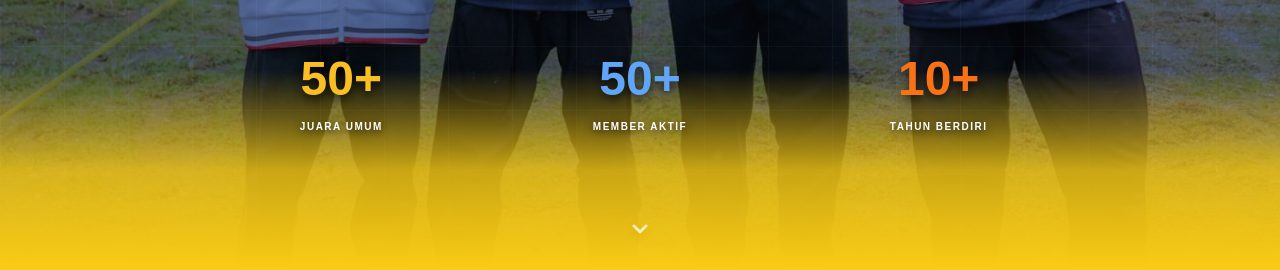
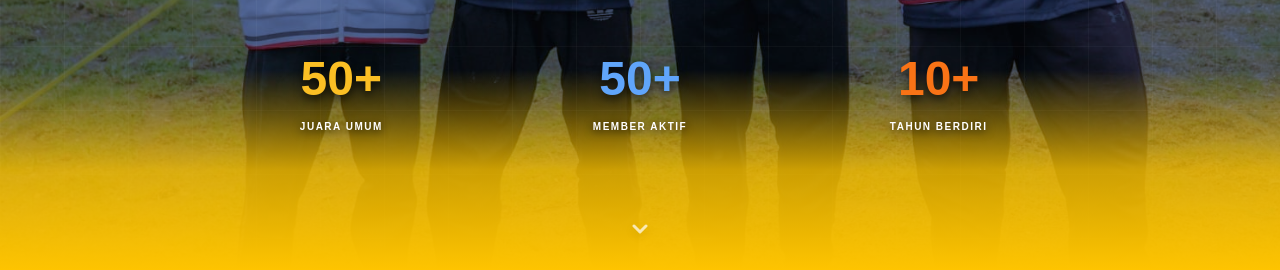
Before and after one commit to HilmyAmmar/archery-club, a Next.js app: page / in a window 1280 px wide. Shown: the part 530-800 px from the top of the page. Built offline with nearby package versions, Linux system fonts and the light colour scheme.

Commit message:
adjust gradient

```diff
--- a/src/components/sections/Hero.tsx
+++ b/src/components/sections/Hero.tsx
@@ -31,8 +31,8 @@ export default function Hero() {
       {/* 3. Grid Pattern Overlay */}
       <div className="absolute inset-0 bg-[linear-gradient(to_right,#ffffff08_1px,transparent_1px),linear-gradient(to_bottom,#ffffff08_1px,transparent_1px)] bg-[size:4rem_4rem]" />
 
-      {/* 4. Bottom Gradient Fade - Pudar ke Kuning Solid #facc15 tanpa transparansi di paling bawah */}
-      <div className="absolute bottom-0 left-0 w-full h-[25vh] bg-gradient-to-t from-[#facc15] via-[#facc15]/80 to-transparent z-10" />
+      {/* 4. Bottom Gradient Fade - Berakhir di warna solid #fec400 tanpa transparansi */}
+      <div className="absolute bottom-0 left-0 w-full h-[25vh] bg-gradient-to-t from-[#fec400] via-[#fec400]/80 to-transparent z-10" />
 
       {/* Main Content Container */}
       <div className="relative z-20 flex flex-col items-center text-center w-full px-4 max-w-5xl">
--- a/src/components/sections/Prestasi.tsx
+++ b/src/components/sections/Prestasi.tsx
@@ -5,7 +5,7 @@ export default function Prestasi() {
   return (
     <section
       id="prestasi"
-      className="relative flex flex-col items-center pt-24 pb-32 px-4 bg-gradient-to-b from-[#facc15] via-[#e65c00] via-40% to-[#8b1812]"
+      className="relative flex flex-col items-center pt-24 pb-32 px-4 bg-gradient-to-b from-[#fec400] via-[#e65c00] via-40% to-[#8b1812]"
     >
 
       <div className="relative z-10 w-full max-w-6xl mx-auto flex flex-col items-center text-center mt-10">
```
